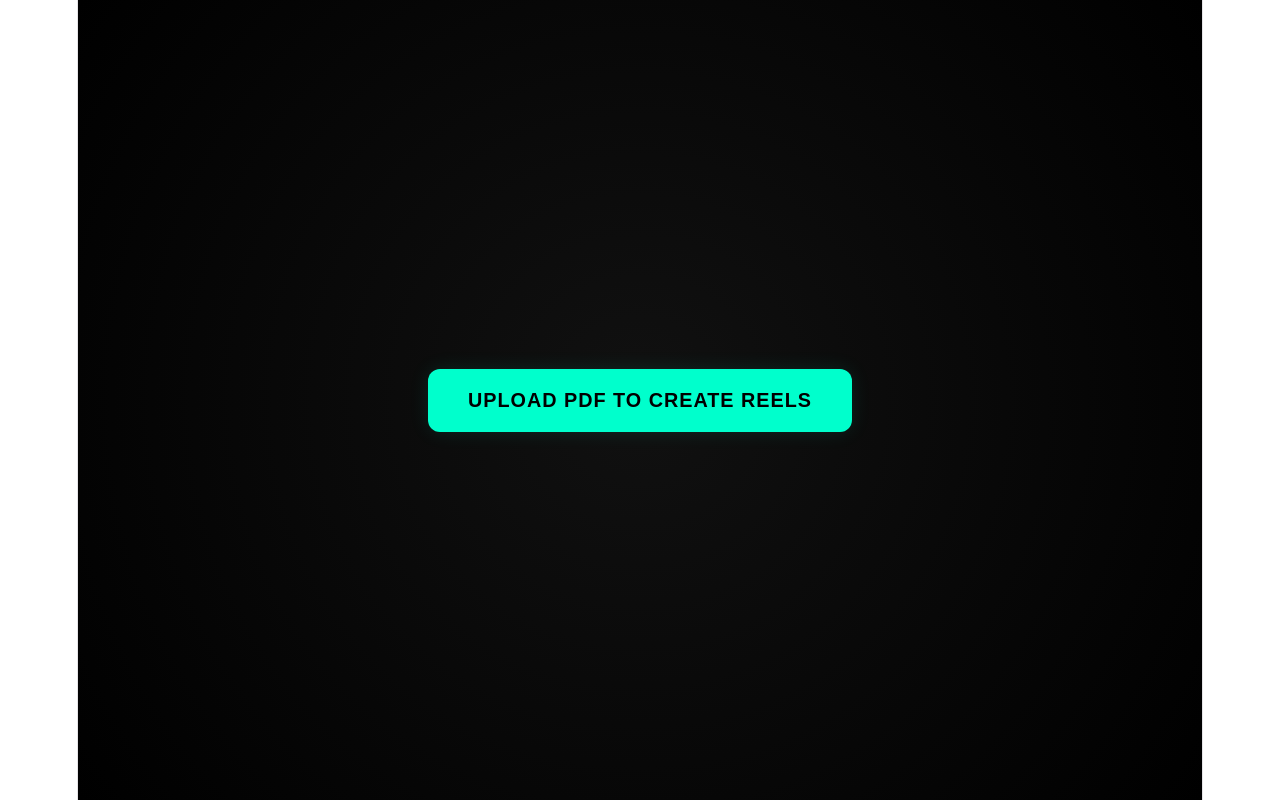
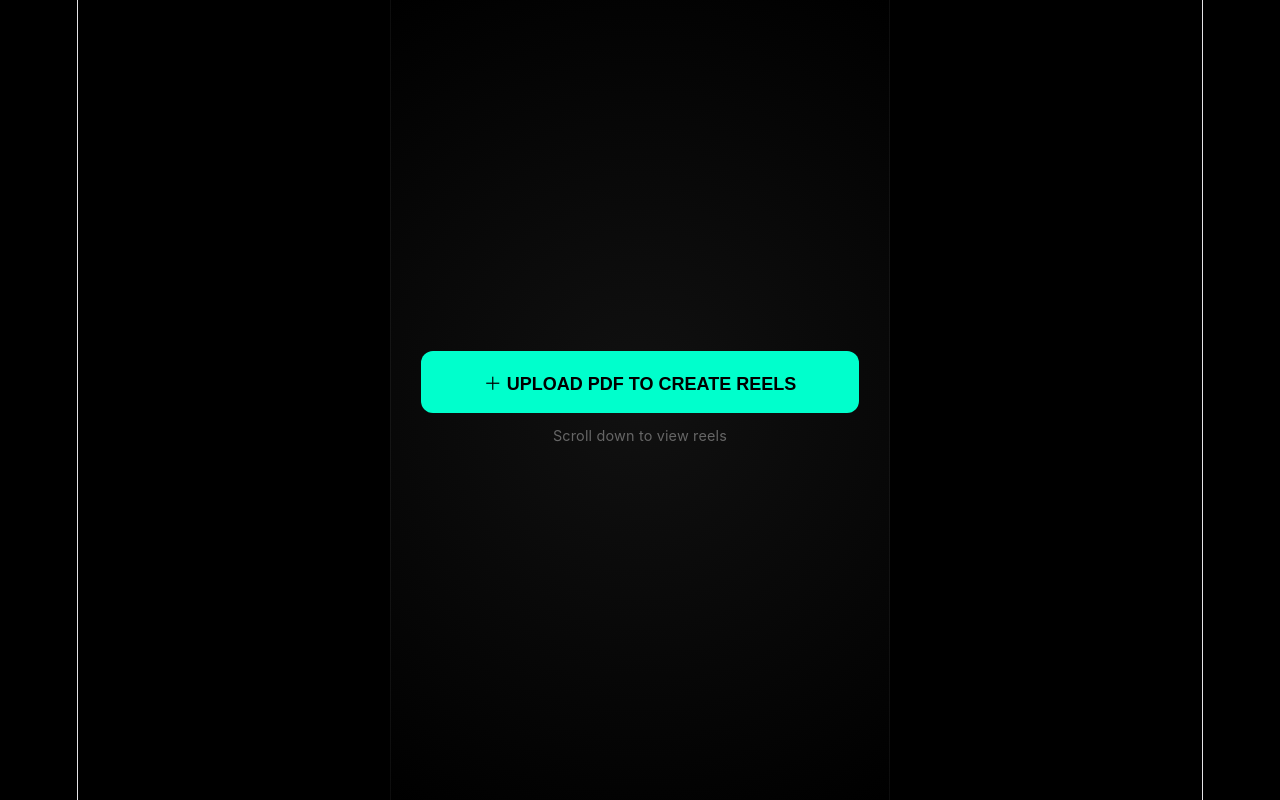
Before and after one commit to umarhussain47/studyapp, a React app in the folder frontend/: page / in a window 1280 px wide. Built offline with nearby package versions, Linux system fonts and the light colour scheme; the HTML template or start-up script is replaced by a standard one.

Commit message:
Initial commit

```diff
--- a/frontend/src/App.css
+++ b/frontend/src/App.css
@@ -1,51 +1,100 @@
-/* Upload Page Specific Styles */
-.upload-container {
-  height: 100vh;
-  display: flex;
-  align-items: center;
-  justify-content: center;
-  background: radial-gradient(circle at center, #111 0%, #000 100%);
+/* Core Layout */
+html, body {
+  margin: 0; padding: 0; height: 100%;
+  background-color: #000;
+  color: #fff;
+  font-family: 'Inter', -apple-system, sans-serif;
+  overflow: hidden;
 }
 
+.feed-container {
+  height: 100vh;
+  overflow-y: scroll;
+  scroll-snap-type: y mandatory;
+  scrollbar-width: none;
+}
+.feed-container::-webkit-scrollbar { display: none; }
+
+.chunk-slide {
+  height: 100vh;
+  width: 100%;
+  max-width: 500px;
+  margin: 0 auto;
+  scroll-snap-align: start;
+  display: flex;
+  flex-direction: column;
+  justify-content: center;
+  padding: 20px 30px;
+  box-sizing: border-box;
+  position: relative;
+  background: radial-gradient(circle at center, #111 0%, #000 100%);
+  border-left: 1px solid rgba(255, 255, 255, 0.05);
+  border-right: 1px solid rgba(255, 255, 255, 0.05);
+}
+
+/* Upload Button Style */
 .upload-button {
   background: #00ffcc;
   color: #000;
   border: none;
-  padding: 20px 40px;
-  font-size: 1.1rem;
+  padding: 18px 30px;
+  font-size: 1rem;
   font-weight: 900;
   border-radius: 12px;
   cursor: pointer;
   text-transform: uppercase;
-  letter-spacing: 1px;
-  transition: all 0.3s ease;
-  box-shadow: 0 0 20px rgba(0, 255, 204, 0.1);
-}
-
-.upload-button:hover {
-  transform: scale(1.05);
-  box-shadow: 0 0 30px rgba(0, 255, 204, 0.3);
+  transition: all 0.2s ease;
 }
 
 .upload-button.loading {
   background: #333;
   color: #777;
-  cursor: wait;
 }
 
-/* Ensure the progress bar is visible at the top of slides */
+/* UI Elements */
+.difficulty-badge {
+  background: #00ffcc;
+  color: #000;
+  padding: 4px 12px;
+  border-radius: 4px;
+  font-size: 0.7rem;
+  font-weight: 900;
+  margin-bottom: 20px;
+  width: fit-content;
+}
+
+.hook-text {
+  font-size: 2.5rem;
+  font-weight: 900;
+  line-height: 1;
+  margin: 0 0 15px 0;
+  letter-spacing: -1px;
+}
+
+.content-text {
+  font-size: 1.1rem;
+  line-height: 1.5;
+  color: #aaa;
+  margin-bottom: 30px;
+}
+
+.bullet-points li {
+  list-style: none;
+  background: rgba(255, 255, 255, 0.05);
+  padding: 15px;
+  border-radius: 15px;
+  margin-bottom: 10px;
+  border: 1px solid rgba(255, 255, 255, 0.1);
+  text-align: center;
+}
+
 .top-progress-container {
   position: absolute;
-  top: 0;
-  left: 0;
-  width: 100%;
-  height: 6px;
+  top: 0; left: 0; width: 100%; height: 6px;
   background: rgba(255, 255, 255, 0.1);
-  z-index: 10;
 }
 
 .top-progress-fill {
   height: 100%;
   background: #00ffcc;
-  transition: width 0.4s ease;
 }
--- a/frontend/src/App.jsx
+++ b/frontend/src/App.jsx
@@ -2,50 +2,46 @@ import React, { useState, useRef } from 'react';
 import './App.css';
 
 function App() {
-  const [view, setView] = useState('upload'); // 'upload' or 'reels'
   const [isUploading, setIsUploading] = useState(false);
   const fileInputRef = useRef(null);
 
-  // Your existing feedData would live here
-  const [feedData, setFeedData] = useState(null);
+  // MOCK DATA: Replace this with your actual feedData variable
+  const [feedData, setFeedData] = useState({
+    chunks: [
+      {
+        difficulty_level: "Beginner",
+        hook: "Back to Business!",
+        content: "Your reels are back. Use the button at the top to add more.",
+        bullet_points: ["Scroll down to see more", "Upload PDF at the top", "Fixed the layout"]
+      }
+    ]
+  });
 
   const handleUploadClick = () => fileInputRef.current.click();
 
   const handleFileChange = (e) => {
     const file = e.target.files[0];
     if (!file) return;
-
     setIsUploading(true);
-    // Simulate processing the PDF into reels
-    setTimeout(() => {
-      setIsUploading(false);
-      setView('reels');
-      // setFeedData(responseFromYourBackend);
-    }, 1500);
+    // Logic for backend upload goes here
+    setTimeout(() => setIsUploading(false), 1500);
   };
 
   return (
-    <div className="app-wrapper">
-      {view === 'upload' ? (
-        <div className="upload-container">
-          <input
-            type="file"
-            ref={fileInputRef}
-            onChange={handleFileChange}
-            accept="application/pdf"
-            hidden
-          />
+    <div className="feed-container">
+      {/* UPLOAD SECTION (Stays at the top of the scroll) */}
+      <div className="chunk-slide upload-slide">
+        <input type="file" ref={fileInputRef} onChange={handleFileChange} accept="application/pdf" hidden />
         <button
           className={`upload-button ${isUploading ? 'loading' : ''}`}
           onClick={handleUploadClick}
-            disabled={isUploading}
         >
-            {isUploading ? 'Generating Reels...' : 'Upload PDF to Create Reels'}
+          {isUploading ? 'Processing PDF...' : '＋ Upload PDF to Create Reels'}
         </button>
+        <p style={{color: '#666', marginTop: '10px', fontSize: '0.8rem'}}>Scroll down to view reels</p>
       </div>
-      ) : (
-        /* Your original Reels logic - Untouched */
-        <div className="feed-container">
+
+      {/* REELS SECTION */}
       {feedData?.chunks?.map((chunk, index) => (
         <div key={index} className="chunk-slide">
           <div className="top-progress-container">
@@ -65,9 +61,7 @@ function App() {
         </div>
       ))}
     </div>
-      )}
-    </div>
   );
 }
-//ddddddd
+
 export default App;
```
Lines whose indentation alone changed are shown as unchanged.
